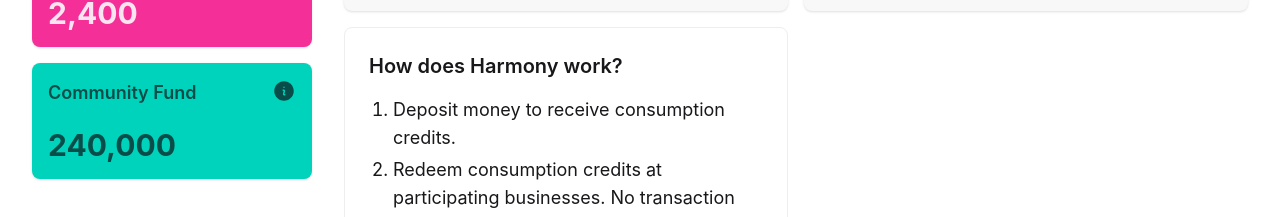
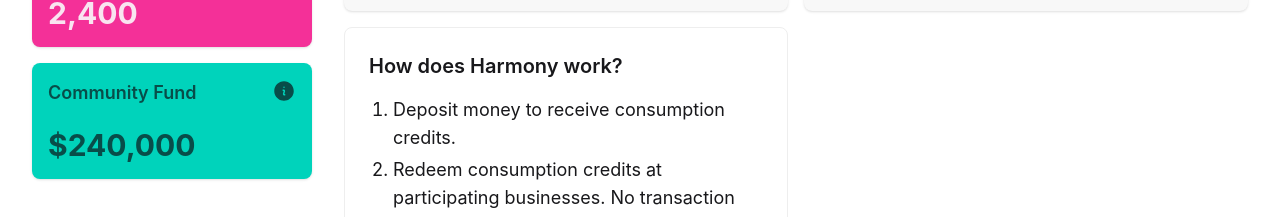
Before and after one commit to dillonfagan/harmony-poc, a Next.js app in the folder apps/consumer/: page /home in a window 1280 px wide. Shown: the part 414-631 px from the top of the page. Built offline with nearby package versions, Linux system fonts and the light colour scheme.

Commit message:
chore: Add $ symbol to community credits card.

```diff
--- a/apps/consumer/views/CommunityCreditsCard.tsx
+++ b/apps/consumer/views/CommunityCreditsCard.tsx
@@ -12,7 +12,7 @@
             <InformationCircleIcon className="size-6" />
           </div>
         </div>
-        <p className="text-2xl md:text-3xl font-bold">{(credits*100).toLocaleString()}</p>
+        <p className="text-2xl md:text-3xl font-bold">${(credits*100).toLocaleString()}</p>
       </div>
     </div>
   );
```
